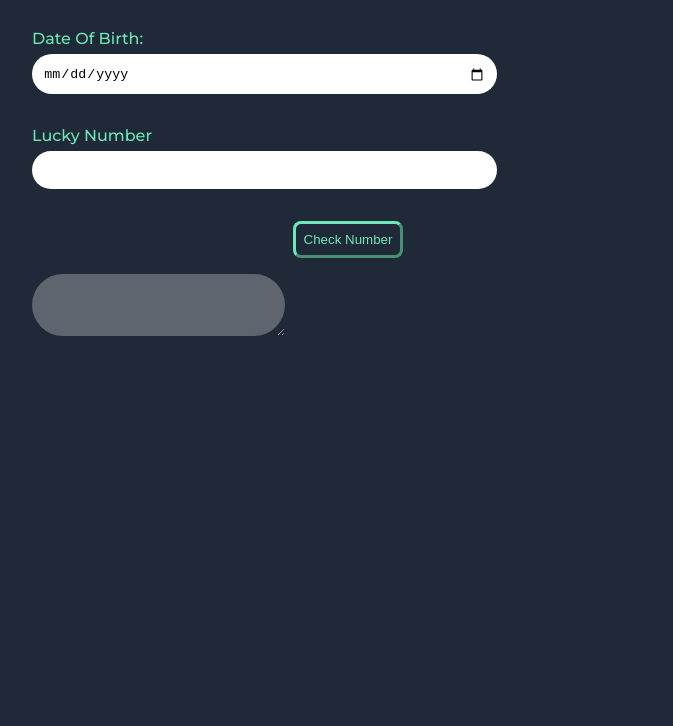
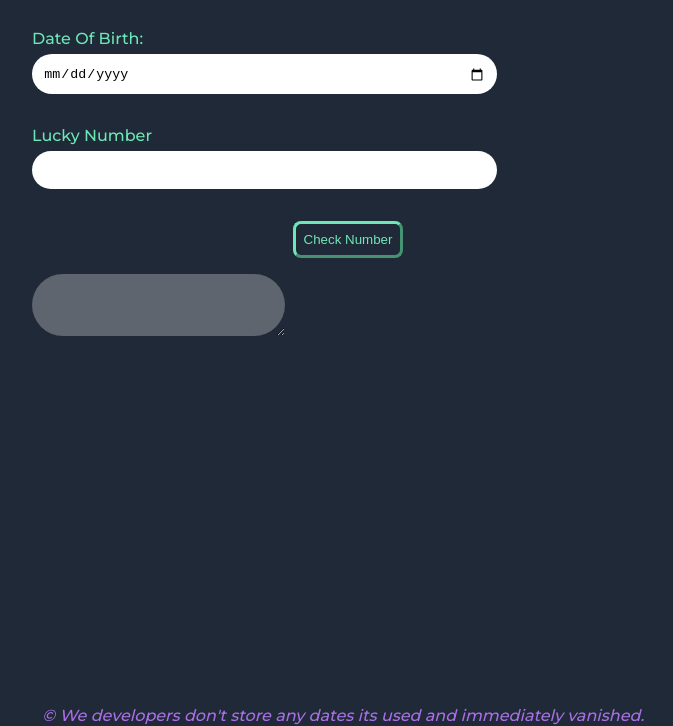
Before and after one commit to rajaranjanmr/Birthday-Lucky, a plain HTML site: page index.html in a window 1280 px wide. Shown: the part 74-800 px from the top of the page, without its empty margins (292-965 px from the left). Drawn offline with Linux system fonts and the light colour scheme.

Commit message:
updation of copyright message

```diff
--- a/index.html
+++ b/index.html
@@ -17,6 +17,11 @@
     <button id="check-number">Check Number</button>
     <textarea id="output-box" disabled></textarea>
 </div>
+<footer>
+    <div class="privacy">
+        © We developers don't store any dates its used and immediately vanished.
+    </div>
+</footer>
     <script src="script.js"></script>
 </body>
 </html>
--- a/style.css
+++ b/style.css
@@ -59,3 +59,12 @@ label{
 #check-number{
     margin-bottom:1rem;
 }
+.privacy{
+    width:98%;
+    /* margin:auto; */
+    position:absolute;
+    bottom:1px;
+    color:rgb(170, 111, 230);
+    text-align: center;
+    font-style:italic;
+}
```
